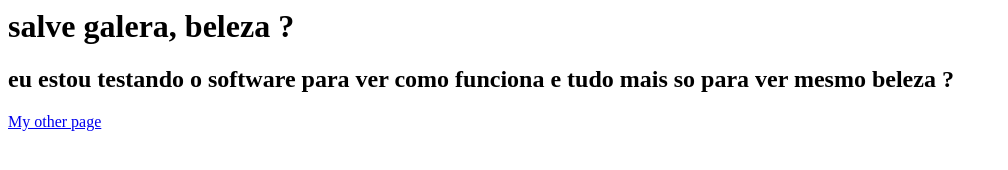
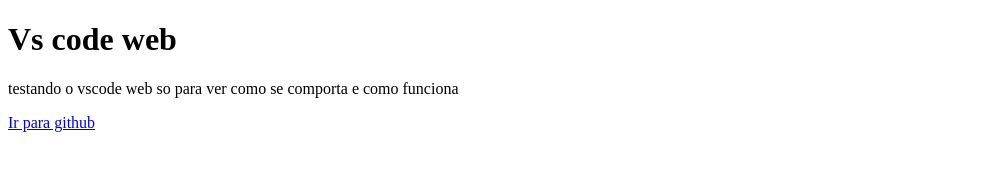
Before and after one commit to Lucardosop/treinohtmlcss, a plain HTML site: page index.html in a window 1280 px wide. Shown: the whole page, without its empty margins (0-1008 px from the left). Drawn offline with Linux system fonts and the light colour scheme.

Commit message:
first commit

```diff
--- a/index.html
+++ b/index.html
@@ -1,12 +1,18 @@
-<html>
-  <head>
-    <meta charset="UTF-8">
-    <script src="script.js"></script>
-    <!-- <link rel="stylesheet" type="text/css" href="styles.css"> -->
-  </head>
-  <body>
-    <h1>salve galera, beleza ?</h1>
-    <h2>eu estou testando o software para ver como funciona e tudo mais so para ver mesmo beleza ?</h2>
-    <a href="/me.html">My other page</a>
-  </body>
+<!DOCTYPE html>
+<html lang="en">
+<head>
+  <meta charset="UTF-8">
+  <meta http-equiv="X-UA-Compatible" content="IE=edge">
+  <meta name="viewport" content="width=device-width, initial-scale=1.0">
+  <title>Teste do vscode web</title>
+</head>
+<body>
+  <header>
+    <div>
+      <h1>Vs code web</h1>
+      <p>testando o vscode web so para ver como se comporta e como funciona</p>
+      <a href="github.com">Ir para github</a>
+    </div>
+  </header>
+</body>
 </html>
```
